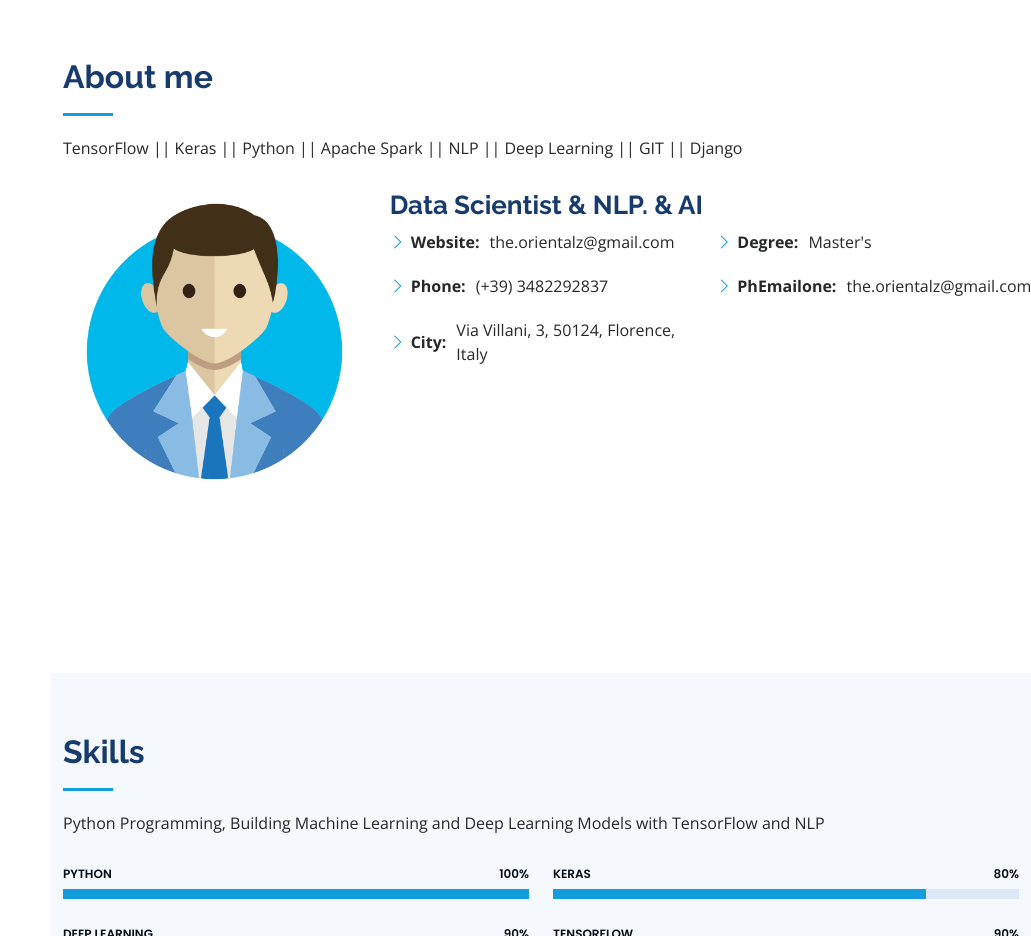
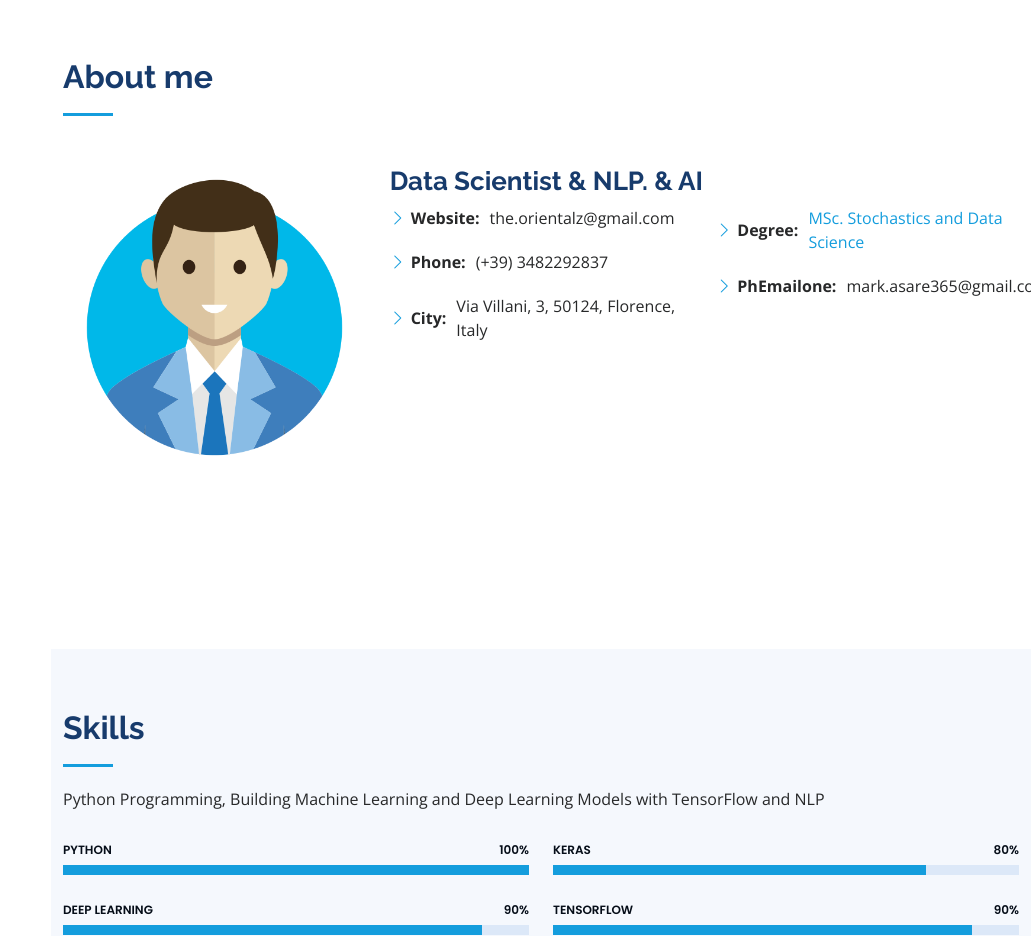
Before and after one commit to markasare/mark-asare.github.io, a plain HTML site: page index.html in a window 1280 px wide. Shown: the part 802-1738 px from the top of the page, without its empty margins (249-1280 px from the left). Drawn offline with nearby package versions, Linux system fonts and the light colour scheme.

Commit message:
Update index.html

```diff
--- a/index.html
+++ b/index.html
@@ -75,7 +75,8 @@
 
         <div class="section-title">
           <h2>About me</h2>
-          <p>TensorFlow || Keras || Python || Apache Spark || NLP || Deep Learning || GIT || Django</p>
+          <!-- Let's take this out, since it is double information and let's put these in the skills section -->
+          <!-- <p>TensorFlow || Keras || Python || Apache Spark || NLP || Deep Learning || GIT || Django</p> -->
         </div>
 
         <div class="row">
@@ -97,8 +98,8 @@
               <div class="col-lg-6">
                 <ul>
 
-                  <li><i class="bi bi-chevron-right"></i> <strong>Degree:</strong> <span>Master's</span></li>
-                  <li><i class="bi bi-chevron-right"></i> <strong>PhEmailone:</strong> <span>the.orientalz@gmail.com</span></li>
+                  <li><i class="bi bi-chevron-right"></i> <strong>Degree:</strong> <span> <a href="https://www.master-sds.unito.it/do/home.pl">MSc. Stochastics and Data Science</a></span></li>
+                  <li><i class="bi bi-chevron-right"></i> <strong>PhEmailone:</strong> <span>mark.asare365@gmail.com/span></li>
 
                 </ul>
               </div>
```
